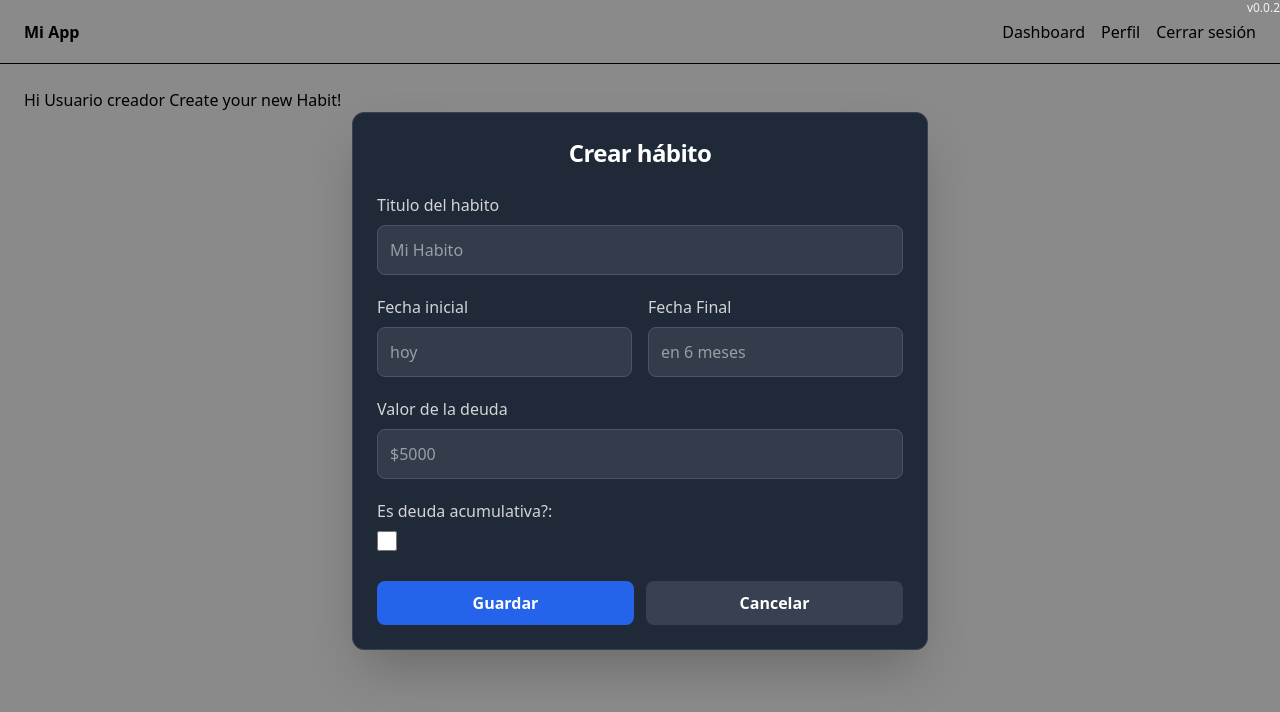
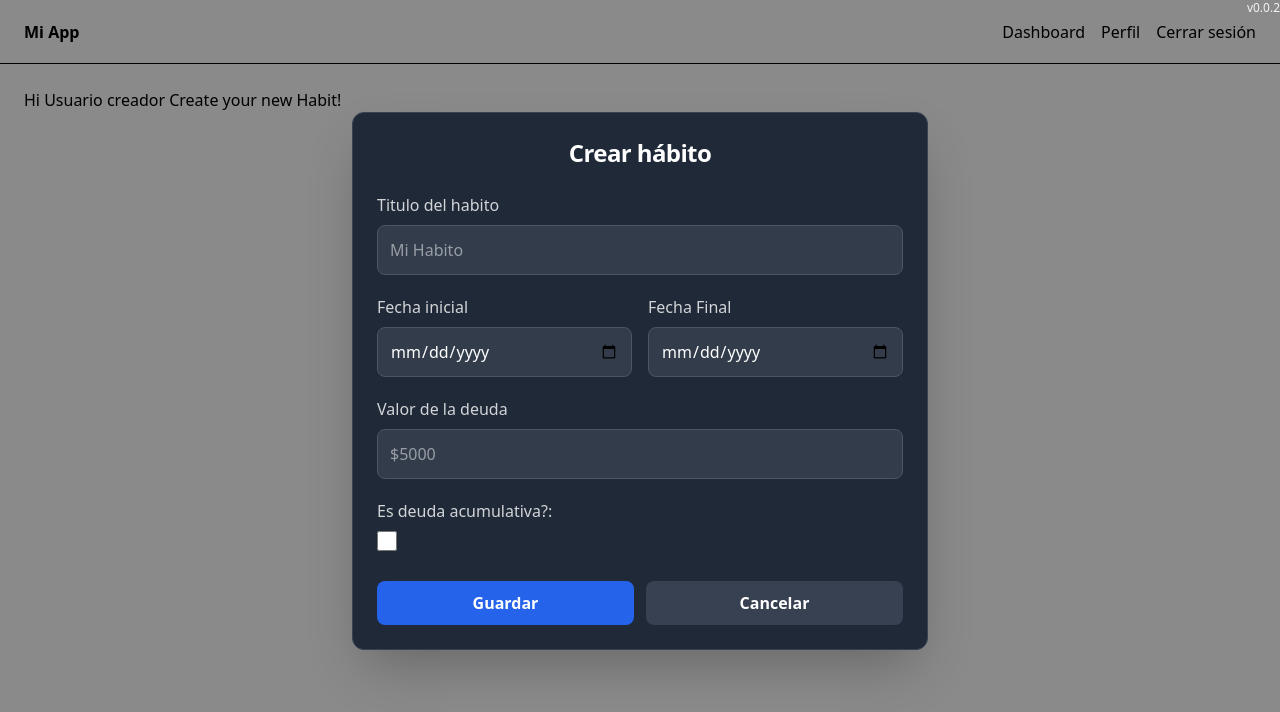
Before and after one commit to DailyCodingSoft/CodingHabit, a Next.js app in the folder coding-habit/: page /habit in a window 1280 px wide. Shown: the top 712 px of the page. Built offline with nearby package versions, Linux system fonts and the light colour scheme.

Commit message:
date picker created and added to habit page

```diff
--- a/coding-habit/components/layout/habit/HabitForm.tsx
+++ b/coding-habit/components/layout/habit/HabitForm.tsx
@@ -1,5 +1,6 @@
 import { FormEvent, useState } from "react";
 import { formatNumberToCurrency } from "@/utils/helpers";
+import DatePicker from "@/components/ui/date-picker/DatePicker";
 
 export default function HabitForm(props: {onSubmit: (event:FormEvent<HTMLFormElement>) => void}) {
     const [debtInput, setDebtInput] = useState('');
@@ -31,25 +32,17 @@ export default function HabitForm(props: {onSubmit: (event:FormEvent<HTMLFormEle
                     </div>
 
                     <div className="grid grid-cols-1 md:grid-cols-2 gap-4">
-                        <div>
-                            <label className="block text-[var(--text-muted-color)] mb-2">Fecha inicial</label>
-                            <input
+                        <DatePicker
                             name="initialDate"
-                                type="text"
+                            label="Fecha inicial"
                             placeholder="hoy"
-                                className="w-full p-3 rounded-lg bg-[var(--surface-muted-color)] text-[var(--text-primary-color)] border border-[var(--input-border-color)] focus:outline-none focus:border-[var(--primary-color)] focus:ring-2 focus:ring-[color:var(--primary-color)/.3]"
                         />
-                        </div>
 
-                        <div>
-                            <label className="block text-[var(--text-muted-color)] mb-2">Fecha Final</label>
-                            <input
+                        <DatePicker
                             name="endDate"
-                                type="text"
+                            label="Fecha Final"
                             placeholder="en 6 meses"
-                                className="w-full p-3 rounded-lg bg-[var(--surface-muted-color)] text-[var(--text-primary-color)] border border-[var(--input-border-color)] focus:outline-none focus:border-[var(--primary-color)] focus:ring-2 focus:ring-[color:var(--primary-color)/.3]"
                         />
-                        </div>
                     </div>
 
                     <div>
--- /dev/null
+++ b/coding-habit/components/ui/date-picker/DatePicker.tsx
@@ -0,0 +1,51 @@
+import { ChangeEvent } from "react";
+
+interface DatePickerProps {
+    id?: string;
+    name: string;
+    label: string;
+    value?: string;
+    onChange?: (event: ChangeEvent<HTMLInputElement>) => void;
+    placeholder?: string;
+    min?: string;
+    max?: string;
+    disabled?: boolean;
+    required?: boolean;
+}
+
+export default function DatePicker({
+    id,
+    name,
+    label,
+    value,
+    onChange,
+    placeholder,
+    min,
+    max,
+    disabled = false,
+    required = false,
+}: DatePickerProps) {
+    return (
+        <div>
+            <label
+                htmlFor={id ?? name}
+                className="block text-[var(--text-muted-color)] mb-2"
+            >
+                {label}
+            </label>
+            <input
+                id={id ?? name}
+                name={name}
+                type="date"
+                value={value}
+                onChange={onChange}
+                placeholder={placeholder}
+                min={min}
+                max={max}
+                disabled={disabled}
+                required={required}
+                className="w-full p-3 rounded-lg bg-[var(--surface-muted-color)] text-[var(--text-primary-color)] border border-[var(--input-border-color)] focus:outline-none focus:border-[var(--primary-color)] focus:ring-2 focus:ring-[color:var(--primary-color)/.3]"
+            />
+        </div>
+    );
+}
```
Lines whose indentation alone changed are shown as unchanged.
